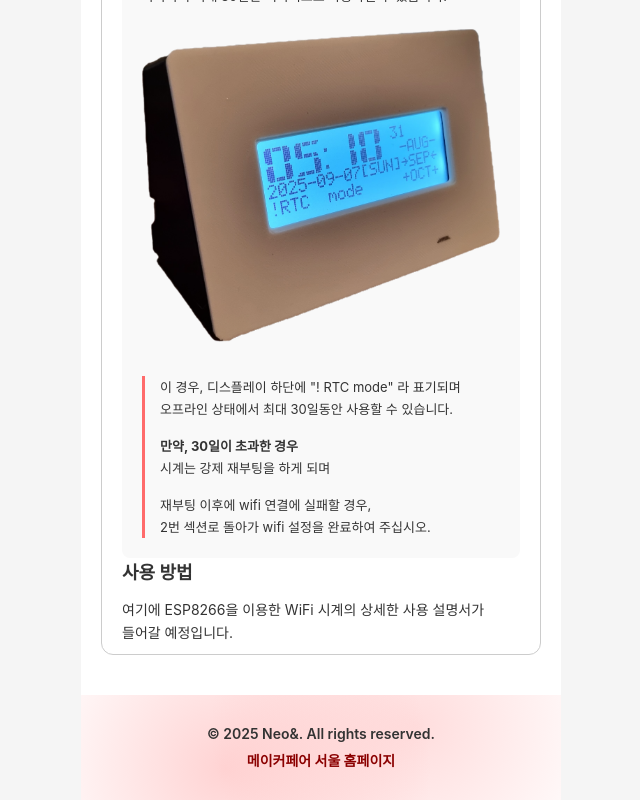
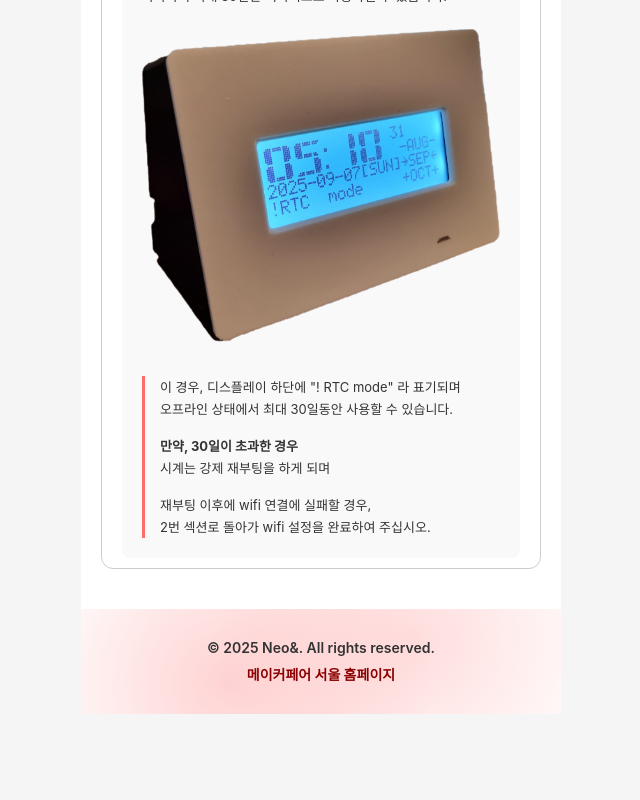
Before and after one commit to Jinacker/neon_maker, a React (Vite) app: page /product/1 in a window 1280 px wide. Shown: the part 9408-10208 px from the top of the page, without its empty margins (319-959 px from the left). After the commit the page ends 10122 px from the top, so only its background shows below. Built offline with nearby package versions, Linux system fonts and the light colour scheme.

Commit message:
[FIX] 상세 설명 코드 삭제

```diff
--- a/src/ProductDetail.jsx
+++ b/src/ProductDetail.jsx
@@ -61,7 +61,7 @@ function ProductDetail() {
           </div>
 
           <div className="product-manual">
-            {id === '1' ? (
+            {id === '1' && (
               <>
                 <div className="product-info-section">
                   <h2>제품 정보</h2>
@@ -217,12 +217,8 @@ function ProductDetail() {
                   </div>
                 </div>
               </>
-            ) : (
-              <>
-
-              </>
             )}
-            {id === '4' ? (
+            {id === '4' && (
               <>
                 <div className="product-info-section">
                   <h2>제품 정보</h2>
@@ -305,12 +301,8 @@ function ProductDetail() {
                   </div>
                 </div>
               </>
-            ) : (
-              <>
-
-              </>
             )}
-            {id === '6' ? (
+            {id === '6' && (
               <>
                 <div className="product-info-section">
                   <h2>제품 정보</h2>
@@ -337,9 +329,6 @@ function ProductDetail() {
                 <div className='image-slider-section'>
                   <h3>제품 이미지 상세</h3>
                   <div className='image-slider-container'>
-                    <div className='slider-logo-box'>
-                      <img className='slider-logo'  src="/makey.png" alt="로고" />
-                    </div>
                   <ImageSliderWithThum images={[
                     "/task6/production_f.jpg",
                     "/task6/production_b.jpg",
@@ -373,6 +362,7 @@ function ProductDetail() {
                           <li>덮개 부품</li>
                           <li>무선충전모듈</li>
                           <li>베이스 부품</li>
+                          <li>글루건</li>
                         </ul>
                       </div>
                     </div>
@@ -404,11 +394,8 @@ function ProductDetail() {
                     </a>
                 </div>
               </>
-            ) : (
-              <>
-              </>
             )}
-            {id === '7' ? (
+            {id === '7' && (
               <>
                 <div className="product-info-section">
                   <h2>제품 정보</h2>
@@ -439,9 +426,7 @@ function ProductDetail() {
                 <div className='image-slider-section'>
                   <h3>제품 이미지 상세</h3>
                   <div className='image-slider-container' >
-                    <div className='slider-logo-box' >
-                      <img className='slider-logo' src="/makey.png" alt="로고" />
-                    </div>
+
                     <ImageSliderWithThum images={[
                       "/task7/prod_f.png",
                       "/task7/prod_fs.png",
@@ -534,12 +519,9 @@ function ProductDetail() {
                   </a>
                 </div>
               </>
-            ) : (
-              <>
-              </>
             )}
 
-            {id === '3' ? (
+            {id === '3' && (
               <>
                 <div className="product-info-section">
                   <h2>제품 정보</h2>
@@ -574,9 +556,7 @@ function ProductDetail() {
                 <div className='image-slider-section'>
                   <h3>제품 이미지 상세</h3>
                   <div className='image-slider-container' >
-                    <div className='slider-logo-box' >
-                      <img className='slider-logo' src="/makey.png" alt="로고" />
-                    </div>
+
                     <ImageSliderWithThum images={[
                       "/task3/prod_fs.png",
                       "/task3/prod_on_fs.png",
@@ -710,11 +690,6 @@ function ProductDetail() {
                   </a>
                 </div>
               </>
-            ) : (
-              <>
-                <h2>사용 방법</h2>
-                <p>여기에 {product.title}의 상세한 사용 설명서가 들어갈 예정입니다.</p>
-              </>
             )}
           </div>
         </div>
```
